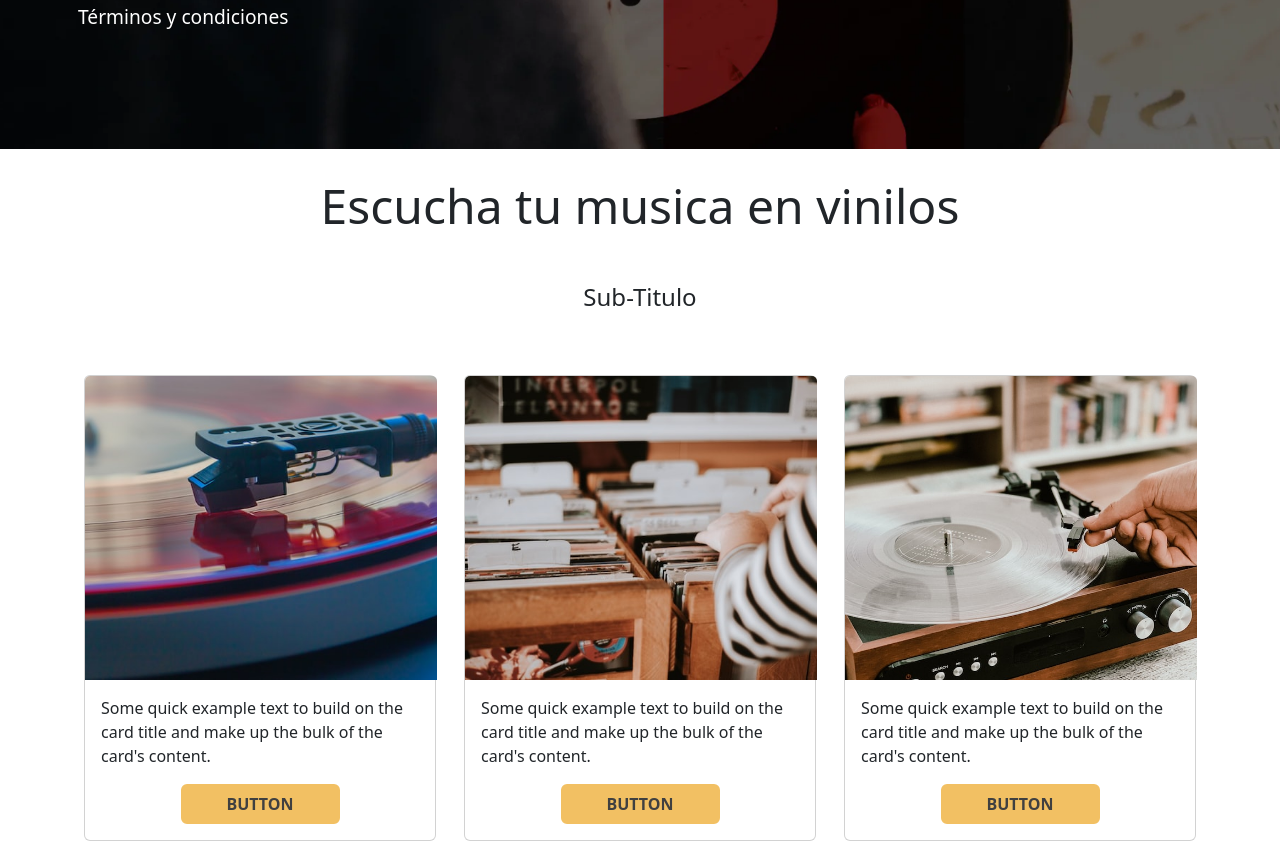
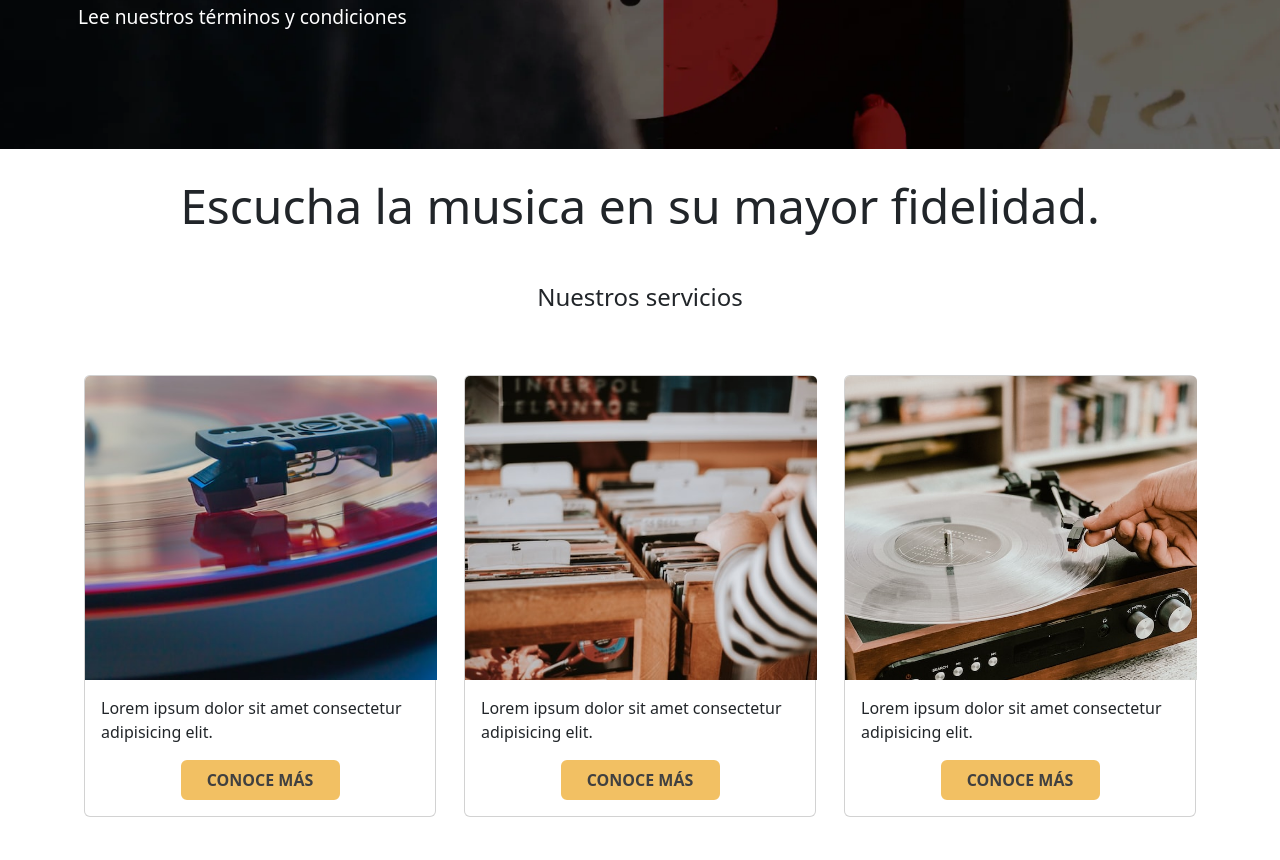
Before and after one commit to CNoriegaTL/Landing_Page, a plain HTML site: page index.html in a window 1280 px wide. Shown: the part 523-1383 px from the top of the page. Drawn offline with nearby package versions, Linux system fonts and the light colour scheme.

Commit message:
Cambio de textos en los botones y tarjetas.

```diff
--- a/index.html
+++ b/index.html
@@ -58,7 +58,7 @@
             <div class="col-auto">
               <button type="submit" class="btn btn-primary mb-3">Enviar</button>
             </div>
-            <p><a href="#">Términos y condiciones</a></p>
+            <p><a href="#">Lee nuestros términos y condiciones</a></p>
           </form>
         </div>
       </div>
@@ -67,19 +67,18 @@
 
   <section class="tarjetas">
     <div class="container">
-      <h2 class="text-center">Escucha tu musica en vinilos</h2>
-      <h4 class="text-center">Sub-Titulo</h4>
+      <h2 class="text-center">Escucha la musica en su mayor fidelidad.</h2>
+      <h4 class="text-center">Nuestros servicios</h4>
 
       <div class="row 3-cards">
         <div class="col-lg-4">
           <div class="card" style="width: 22rem;">
             <img src="./img/vinilo_4.jpeg" class="card-img-top" alt="...">
             <div class="card-body">
-              <p class="card-text">Some quick example text to build on the card title and make up the bulk of the card's
-                content.</p>
+              <p class="card-text">Lorem ipsum dolor sit amet consectetur adipisicing elit.</p>
 
               <div class="d-grid gap-2 col-6 mx-auto">
-                <button class="btn btn-primary" type="button">Button</button>
+                <button class="btn btn-primary" type="button">Conoce más</button>
               </div>
 
             </div>
@@ -89,11 +88,10 @@
           <div class="card" style="width: 22rem;">
             <img src="./img/vinilo_3.jpeg" class="card-img-top" alt="...">
             <div class="card-body">
-              <p class="card-text">Some quick example text to build on the card title and make up the bulk of the card's
-                content.</p>
+              <p class="card-text">Lorem ipsum dolor sit amet consectetur adipisicing elit.</p>
 
               <div class="d-grid gap-2 col-6 mx-auto">
-                <button class="btn btn-primary" type="button">Button</button>
+                <button class="btn btn-primary" type="button">Conoce más</button>
               </div>
 
             </div>
@@ -103,11 +101,10 @@
           <div class="card" style="width: 22rem;">
             <img src="./img/vinilo_2.jpeg" class="card-img-top" alt="...">
             <div class="card-body">
-              <p class="card-text">Some quick example text to build on the card title and make up the bulk of the card's
-                content.</p>
+              <p class="card-text">Lorem ipsum dolor sit amet consectetur adipisicing elit.</p>
 
               <div class="d-grid gap-2 col-6 mx-auto">
-                <button class="btn btn-primary" type="button">Button</button>
+                <button class="btn btn-primary" type="button">Conoce más</button>
               </div>
             </div>
           </div>
@@ -132,7 +129,7 @@
             <div class="col-auto">
               <button type="submit" class="btn btn-primary mb-3">Enviar</button>
             </div>
-            <p>Terminos y condiciones</p>
+            <p>Lee nuestros terminos y condiciones.</p>
           </form>
         </div>
         <div class="col-lg-6 col-right">
```
